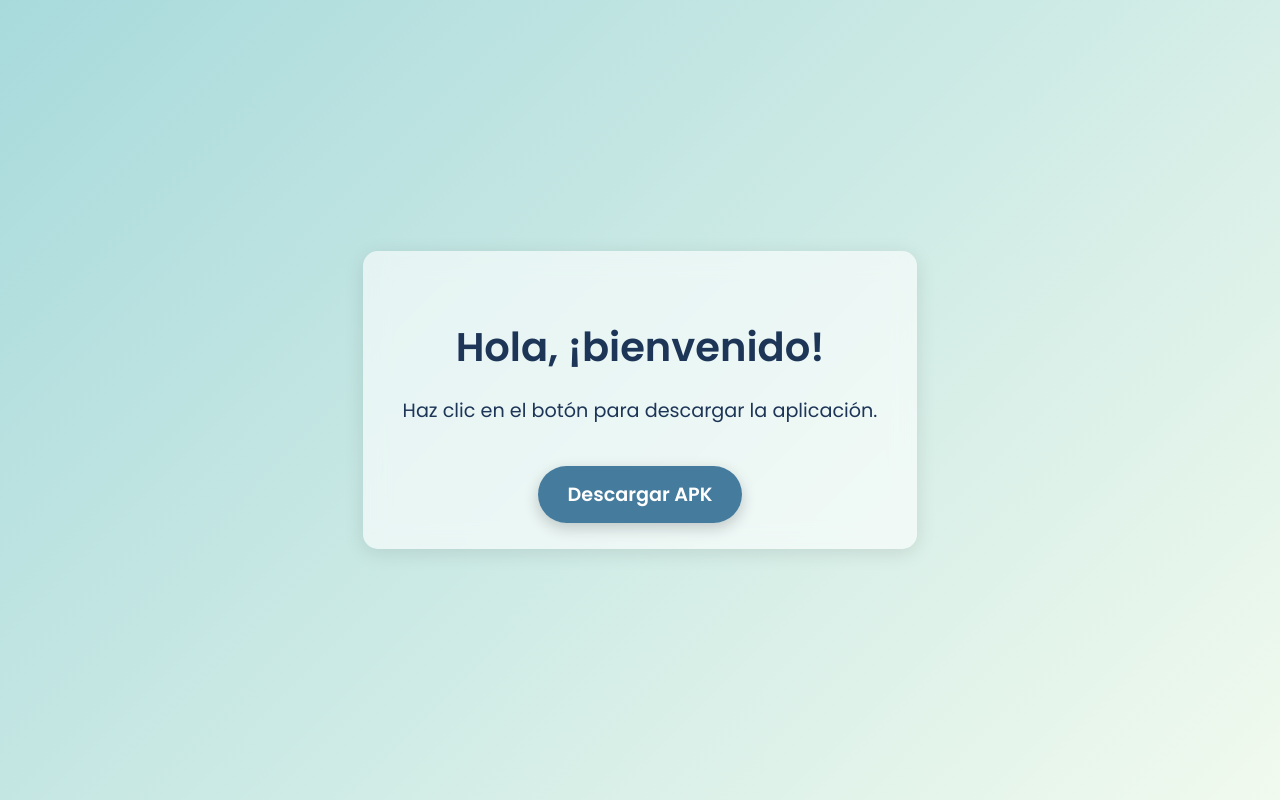
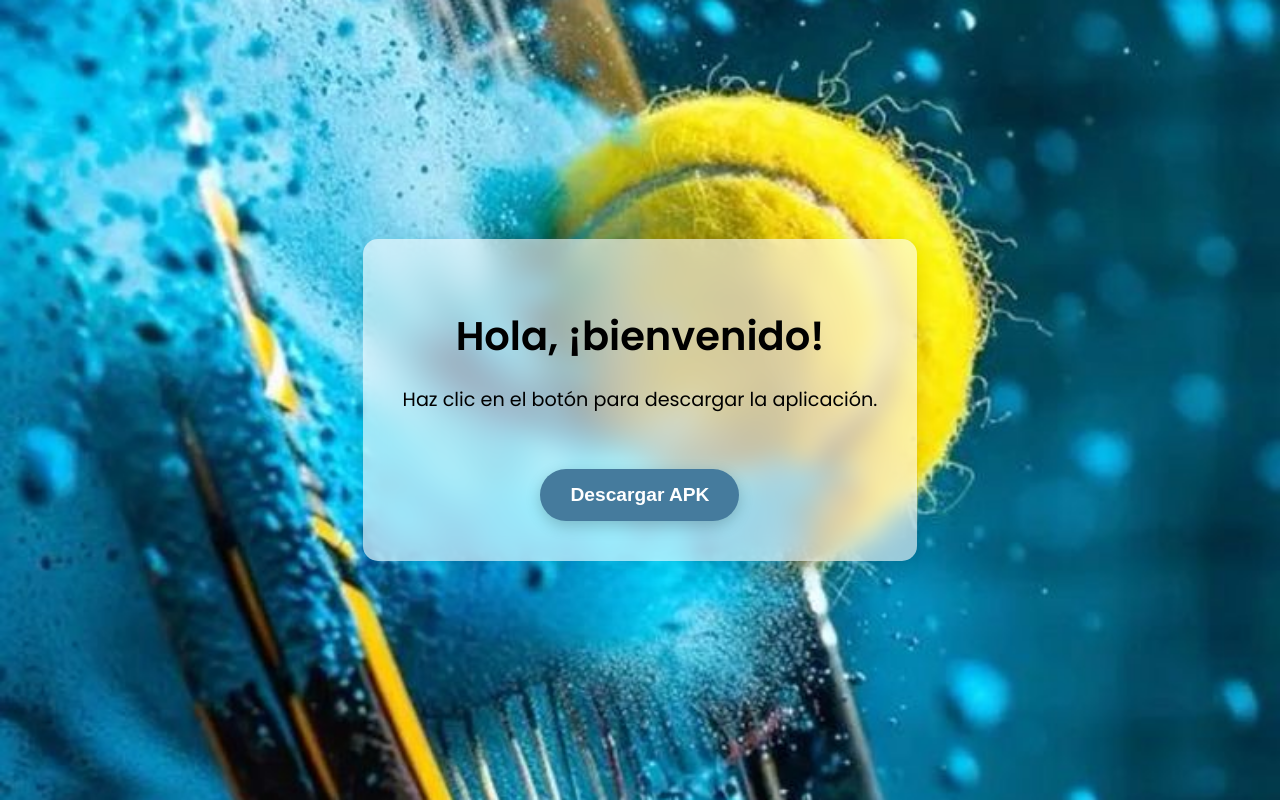
Before and after one commit to AlexisYazir/app, a plain HTML site: page index.html in a window 1280 px wide. Drawn offline with Linux system fonts and the light colour scheme.

Commit message:
tercer  envio

```diff
--- /dev/null
+++ b/dwnld.js
@@ -0,0 +1,6 @@
+function descargarAPK() {
+    const enlace = document.createElement('a'); // Crear un elemento de enlace
+    enlace.href = './deportes.apk'; // Ruta del archivo
+    enlace.download = 'deportes.apk'; // Nombre del archivo para la descarga
+    enlace.click(); // Simular clic para iniciar la descarga
+}
--- a/index.html
+++ b/index.html
@@ -4,72 +4,15 @@
     <meta charset="UTF-8">
     <meta name="viewport" content="width=device-width, initial-scale=1.0">
     <title>Descarga de Deportes APK</title>
-    <!-- Importar Google Fonts -->
     <link href="https://fonts.googleapis.com/css2?family=Poppins:wght@400;600&display=swap" rel="stylesheet">
-    <style>
-        /* Estilo del cuerpo y fondo */
-        body {
-            font-family: 'Poppins', sans-serif; /* Fuente elegante */
-            margin: 0;
-            padding: 0;
-            display: flex;
-            justify-content: center;
-            align-items: center;
-            height: 100vh;
-            background: linear-gradient(135deg, #a8dadc, #f1faee);
-            color: #1d3557;
-        }
-
-        /* Contenedor principal con efecto blur */
-        .container {
-            text-align: center;
-            padding: 40px;
-            background: rgba(255, 255, 255, 0.6);
-            border-radius: 15px;
-            backdrop-filter: blur(12px);
-            box-shadow: 0 4px 20px rgba(0, 0, 0, 0.1);
-        }
-
-        /* Título */
-        h1 {
-            font-size: 2.5rem;
-            margin-bottom: 15px;
-            font-weight: 600;
-        }
-
-        /* Texto descriptivo */
-        p {
-            font-size: 1.2rem;
-            margin-bottom: 30px;
-            font-weight: 400;
-        }
-
-        /* Botón de descarga */
-        a {
-            text-decoration: none;
-            color: #ffffff;
-            background-color: #457b9d;
-            padding: 15px 30px;
-            border-radius: 30px;
-            font-size: 1.2rem;
-            font-weight: 600;
-            transition: all 0.3s ease-in-out;
-            box-shadow: 0px 5px 15px rgba(0, 0, 0, 0.2);
-        }
-
-        /* Hover del botón */
-        a:hover {
-            background-color: #1d3557;
-            transform: scale(1.05);
-            box-shadow: 0px 10px 25px rgba(0, 0, 0, 0.3);
-        }
-    </style>
+    <link rel="stylesheet" href="styles.css">
 </head>
 <body>
     <div class="container">
         <h1>Hola, ¡bienvenido!</h1>
         <p>Haz clic en el botón para descargar la aplicación.</p><br>
-        <a href="./Deportes.apk" download>Descargar APK</a>
+        <button onclick="descargarAPK()" class="a">Descargar APK</button>
     </div>
+    <script src="dwnld.js"></script>
 </body>
 </html>
--- /dev/null
+++ b/styles.css
@@ -0,0 +1,66 @@
+/* Estilo del cuerpo y fondo */
+body {
+    font-family: 'Poppins', sans-serif; /* Fuente elegante */
+    margin: 0;
+    padding: 0;
+    display: flex;
+    justify-content: center;
+    align-items: center;
+    height: 100vh;
+    background-image: url("wppr_1.jpg");
+    background-size: cover; /* La imagen cubre toda la pantalla */
+    background-position: center; /* Centra la imagen */
+    background-repeat: no-repeat; /* Evita repeticiones */
+}
+
+/* Cambia la imagen de fondo en pantallas pequeñas */
+@media (max-width: 768px) {
+    body {
+        background-image: url("wppr_1.jpg"); /* Imagen específica para móviles */
+    }
+}
+
+/* Contenedor principal con efecto blur */
+.container {
+    text-align: center;
+    padding: 40px;
+    background: rgba(255, 255, 255, 0.6);
+    border-radius: 15px;
+    backdrop-filter: blur(12px);
+    box-shadow: 0 4px 20px rgba(0, 0, 0, 0.1);
+}
+
+/* Título */
+h1 {
+    font-size: 2.5rem;
+    margin-bottom: 15px;
+    font-weight: 600;
+}
+
+/* Texto descriptivo */
+p {
+    font-size: 1.2rem;
+    margin-bottom: 30px;
+    font-weight: 400;
+}
+
+/* Botón de descarga */
+.a {
+    text-decoration: none;
+    color: #ffffff;
+    background-color: #457b9d;
+    padding: 15px 30px;
+    border-radius: 30px;
+    font-size: 1.2rem;
+    font-weight: 600;
+    transition: all 0.3s ease-in-out;
+    box-shadow: 0px 5px 15px rgba(0, 0, 0, 0.2);
+    border: none;
+}
+
+/* Hover del botón */
+.a:hover {
+    background-color: #1d3557;
+    transform: scale(1.05);
+    box-shadow: 0px 10px 25px rgba(0, 0, 0, 0.3);
+}
```
Also changed, not shown: wppr_1.jpg (added).
